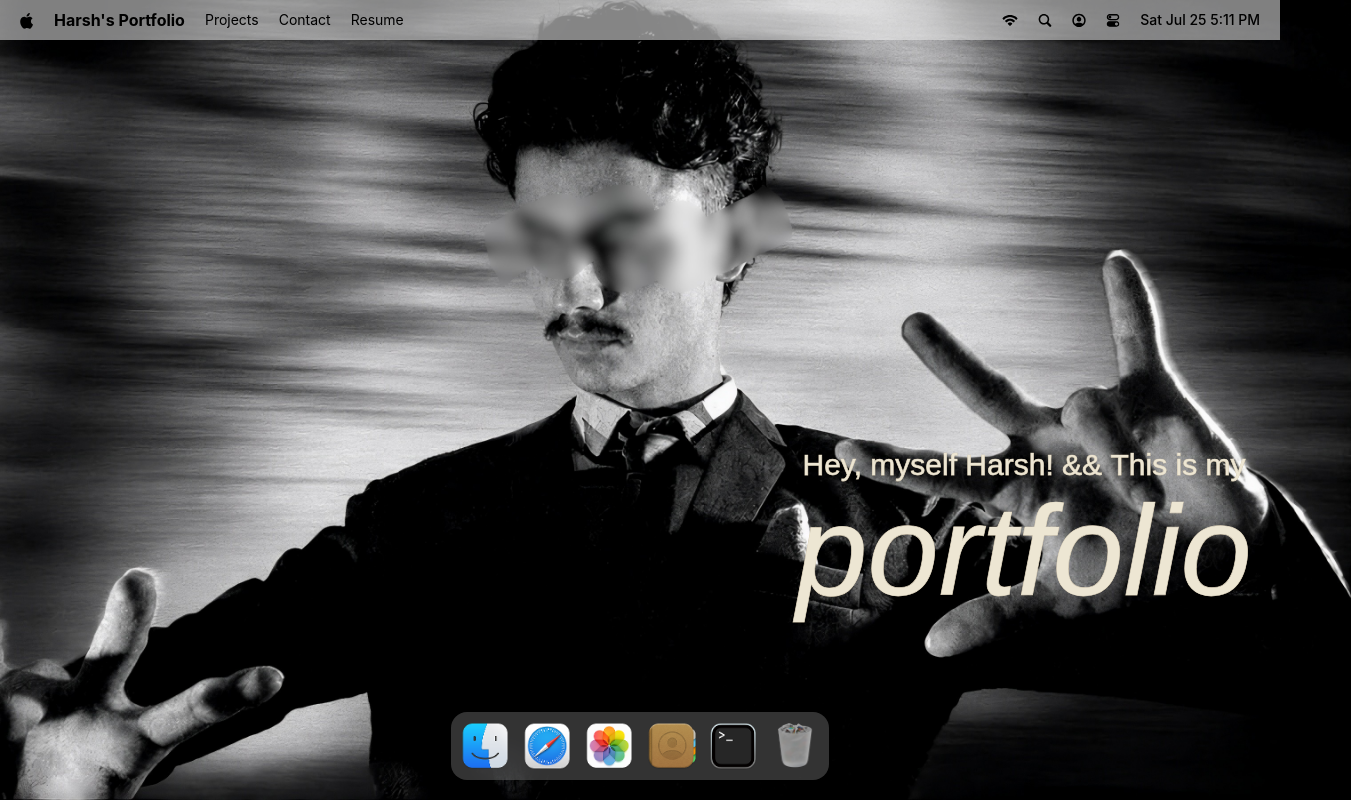
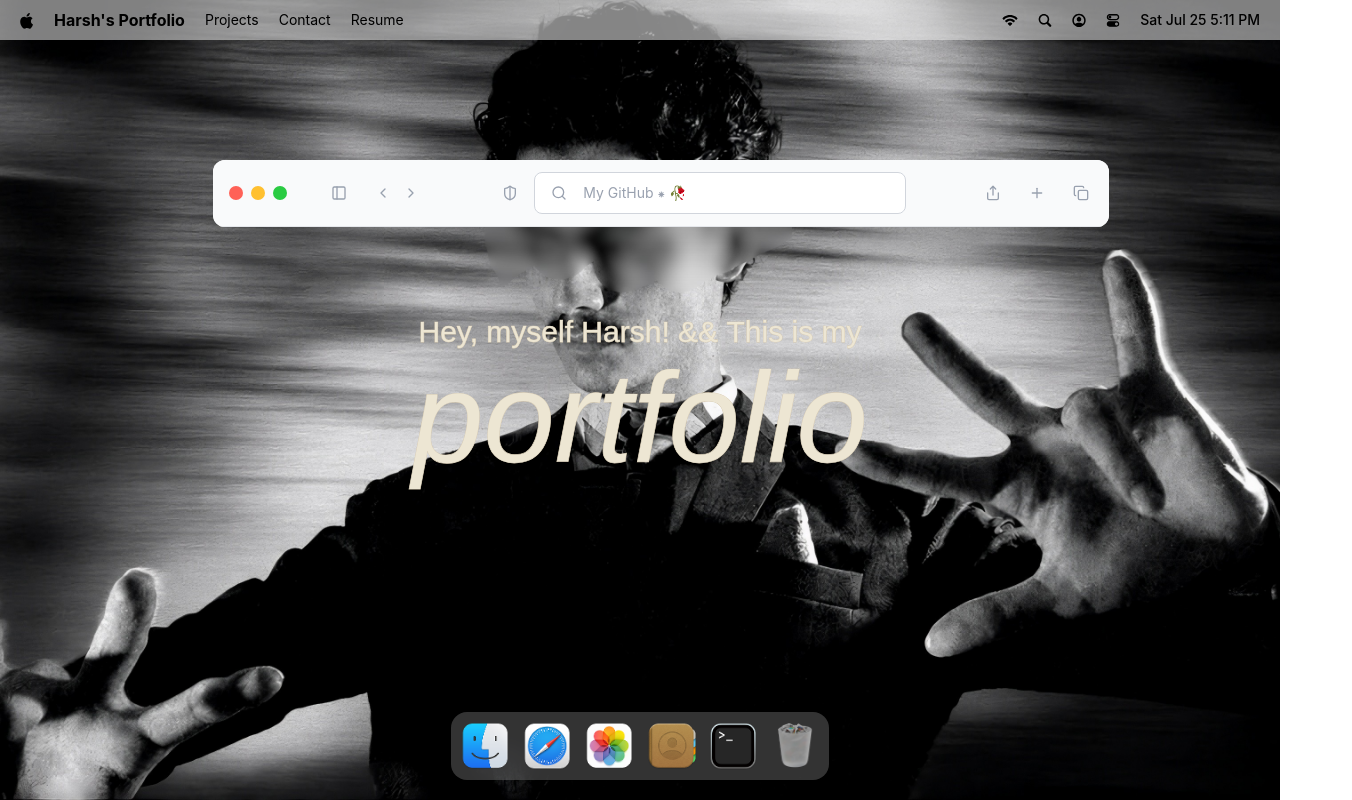
Before and after one commit to h-ars/Portfolio-Aesthetic, a React (Vite) app: page / in a window 1280 px wide. Both pictures are taken after a click on the button 547 px from the left and 746 px from the top of the page. Shown: the whole page, 1352 px wide, since content can reach past the window. Built offline with nearby package versions, Linux system fonts and the light colour scheme; a web font is replaced by a local one.

Commit message:
gonna check somethin - will be back

```diff
--- a/src/App.jsx
+++ b/src/App.jsx
@@ -1,5 +1,5 @@
 import { Dock, Navbar, Welcome } from "#components";
-import { Terminal } from "#windows";
+import { Safari, Terminal } from "#windows";
 
 import gsap from "gsap";
 import { Draggable } from "gsap/all";
@@ -14,6 +14,7 @@ const App = () => {
       <Dock/>
 
       <Terminal/>
+      <Safari/>
     </main>
   )
 }
--- a/src/index.css
+++ b/src/index.css
@@ -67,7 +67,7 @@ body {
   }
 
   #welcome {
-    @apply text-[#EDE6D3] [-webkit-text-stroke:0.75px_#D9CBB0] [paint-order:stroke_fill] flex flex-col justify-center items-center absolute top-2/3 left-4/5 -translate-x-1/2 -translate-y-1/2 select-none max-sm:h-screen max-sm:w-full max-sm:px-10 px-[100px] pt-[60px] pb-[64px];
+    @apply text-[#EDE6D3] [-webkit-text-stroke:0.75px_#D9CBB0] [paint-order:stroke_fill] flex flex-col justify-center items-center absolute top-1/2 left-1/2 -translate-x-1/2 -translate-y-1/2 select-none max-sm:h-screen max-sm:w-full max-sm:px-10 px-[100px] pt-[60px] pb-[64px];
 
     .small-screen {
       @apply sm:hidden m-7 bg-red-300/20 backdrop-blur-lg p-3 rounded-md absolute top-10;
--- /dev/null
+++ b/src/windows/Safari.jsx
@@ -0,0 +1,40 @@
+import { WindowControls } from "#components"
+import WindowWrapper from "#hoc/WindowWrapper";
+import { ChevronLeft, PanelLeft, ChevronRight, ShieldHalf, Search, Share, Plus, Copy } from "lucide-react";
+
+const Safari = () => {
+  return (
+    <>
+        <div id="window-header">
+            <WindowControls target="safari"/>
+
+            <PanelLeft className="ml-10 icon"/>
+
+            <div className="flex items-center gap-1 ml-5">
+                <ChevronLeft className="icon"/>
+                <ChevronRight className="icon"/>
+            </div>
+
+            <div className="flex-1 flex-center gap-3">
+                <ShieldHalf className="icon"/>
+
+                <div className="search">
+                    <Search className="icon"/>
+
+                    <input type="text" placeholder="My GitHub ⁕ 🥀" className="flex-1"/>
+                </div>
+            </div>
+
+            <div className="flex items-center gap-5">
+                <Share className="icon"/>
+                <Plus className="icon"/>
+                <Copy className="icon"/>
+            </div>
+        </div>
+    </>
+  )
+}
+
+const SafariWindow = WindowWrapper(Safari, "safari");
+
+export default SafariWindow;
--- a/src/windows/index.js
+++ b/src/windows/index.js
@@ -1,3 +1,4 @@
 import Terminal from "#windows/Terminal";
+import Safari from "./Safari";
 
-export { Terminal };
+export { Terminal, Safari };
```
